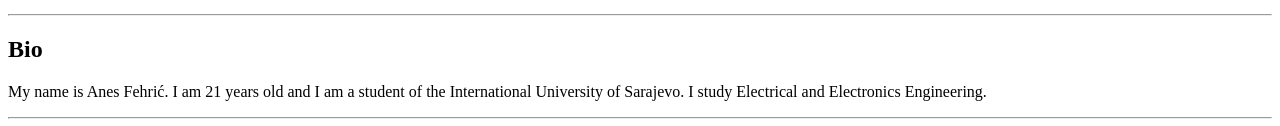
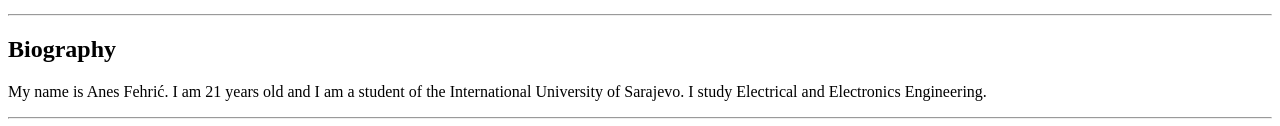
Before and after one commit to an2pa/project_1, a plain HTML site: page index.html in a window 1280 px wide. Shown: the part 480-606 px from the top of the page. Drawn offline with Linux system fonts and the light colour scheme.

Commit message:
tenth commit

```diff
--- a/index.html
+++ b/index.html
@@ -31,7 +31,7 @@
 
 				</p>
 					<hr>
-	<a name="Biography"><h2>Bio</h2></a>
+	<a name="Biography"><h2>Biography</h2></a>
 	<p>My name is Anes Fehrić. I am 21 years old and I am a student of the International University of Sarajevo. I study Electrical and Electronics Engineering.</p>
 
 			<hr>
```
